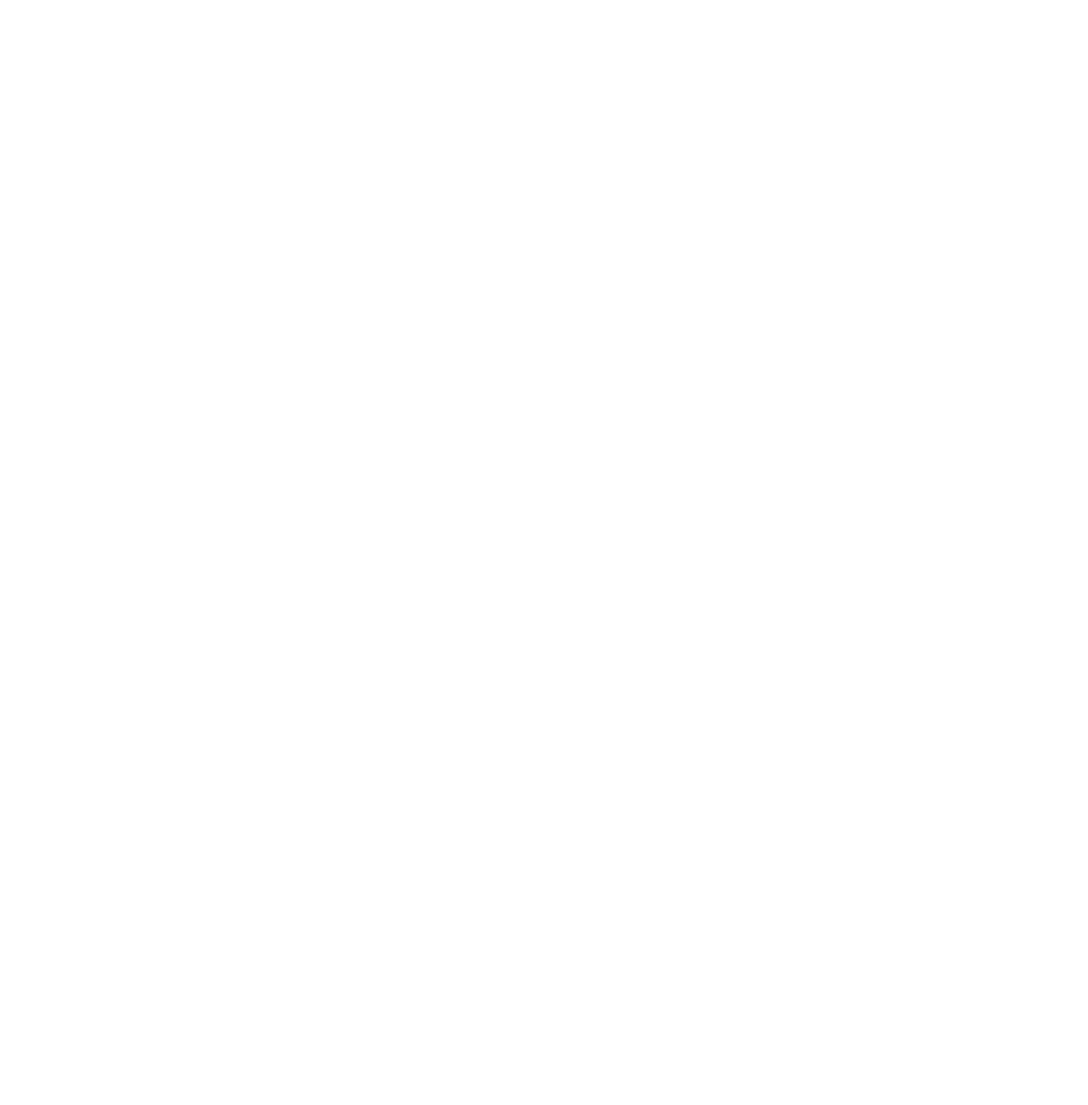
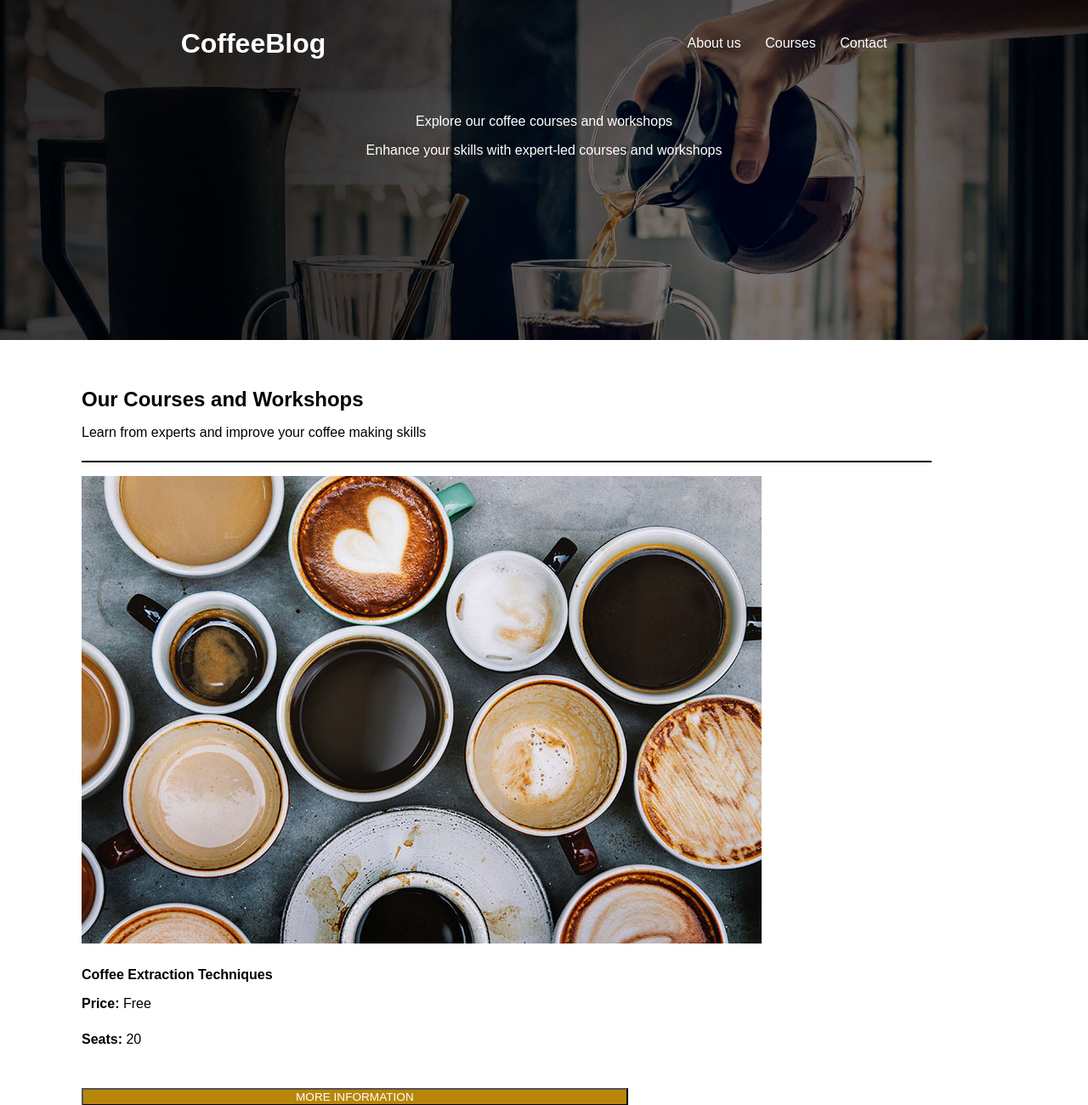
Before and after one commit to MiguelSDKU/CoffeeBlog, a plain HTML site: page courses.html in a window 1280 px wide. Shown: the top 1300 px of the page at 85% size. Before the commit the page ends 800 px from the top, so only its background shows below. Drawn offline with Linux system fonts and the light colour scheme.

Commit message:
Added Courses

```diff
--- a/courses.html
+++ b/courses.html
@@ -0,0 +1,89 @@
+<!DOCTYPE html>
+<html lang="en">
+  <head>
+    <meta charset="UTF-8" />
+    <meta name="viewport" content="width=device-width, initial-scale=1.0" />
+    <title>Courses - CoffeeBlog</title>
+    <link rel="stylesheet" href="style.css" />
+  </head>
+  <body>
+    <header>
+      <div class="texto_header">
+        <div class="header_flex">
+          <h1>CoffeeBlog</h1>
+          <nav>
+            <a href="about.html">About us</a>
+            <a href="courses.html">Courses</a>
+            <a href="contact.html">Contact</a>
+          </nav>
+        </div>
+        <p class="p_header">Explore our coffee courses and workshops</p>
+        <p class="p_header">
+          Enhance your skills with expert-led courses and workshops
+        </p>
+      </div>
+    </header>
+
+    <div class="main_flex">
+      <main class="container">
+        <h2>Our Courses and Workshops</h2>
+        <p>Learn from experts and improve your coffee making skills</p>
+
+        <div>
+          <article class="courses courses_border">
+            <img
+              src="coffee-images-main/us.jpg"
+              alt="Coffee Extraction Techniques"
+            />
+            <h3 class="workshops_h2">Coffee Extraction Techniques</h3>
+            <p><span class="bold_txt">Price: </span>Free</p>
+            <p><span class="bold_txt">Seats: </span>20</p>
+            <button href="#" class="more_info">MORE INFORMATION</button>
+          </article>
+
+          <article class="courses courses_border">
+            <img
+              src="coffee-images-main/course3.jpg"
+              alt="4 Coffee Recipes for Beginners"
+            />
+            <h3 class="workshops_h2">4 Coffee Recipes for Beginners</h3>
+            <p><span class="bold_txt">Price: </span>Free</p>
+            <p><span class="bold_txt">Seats: </span>20</p>
+            <button href="#" class="more_info">MORE INFORMATION</button>
+          </article>
+
+          <article class="courses courses_border">
+            <img
+              src="coffee-images-main/course1.jpg"
+              alt="Latte Art Workshop"
+            />
+            <h3 class="workshops_h2">Latte Art Workshop</h3>
+            <p><span class="bold_txt">Price: </span>$50</p>
+            <p><span class="bold_txt">Seats: </span>15</p>
+            <button href="#" class="more_info">MORE INFORMATION</button>
+          </article>
+
+          <article class="courses courses_border">
+            <img
+              src="coffee-images-main/course2.jpg"
+              alt="Advanced Brewing Methods"
+            />
+            <h3 class="workshops_h2">Advanced Brewing Methods</h3>
+            <p><span class="bold_txt">Price: </span>$75</p>
+            <p><span class="bold_txt">Seats: </span>10</p>
+            <button href="#" class="more_info">MORE INFORMATION</button>
+          </article>
+        </div>
+      </main>
+    </div>
+
+    <footer>
+      <h2>CoffeeBlog</h2>
+      <ul class="footer_links">
+        <li><a href="about.html">About us</a></li>
+        <li><a href="courses.html">Courses</a></li>
+        <li><a href="contact.html">Contact</a></li>
+      </ul>
+    </footer>
+  </body>
+</html>
--- a/style.css
+++ b/style.css
@@ -3,6 +3,10 @@
   font-family: Arial, Helvetica, sans-serif;
   margin: 0;
   text-decoration: none;
+}
+
+a {
+  color: white;
 }
 
 main h2 {
```
Also changed, not shown: index.html (+4 -4 lines).
